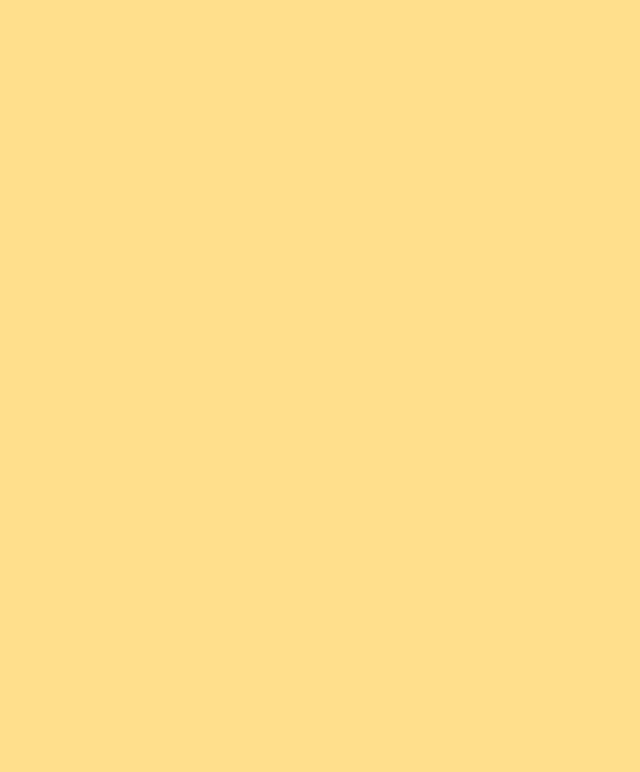
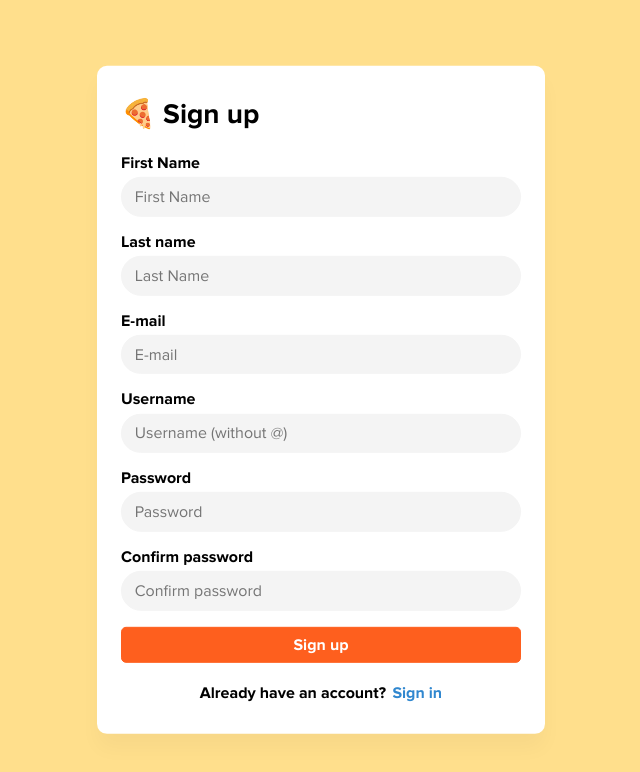
Before and after one commit to dx1ded/react-pizza, a React (Vite) app: page /auth in a window 1280 px wide. Before the commit this address had no page. Shown: the top 772 px of the page, without its empty margins (319-959 px from the left). Built offline with nearby package versions, Linux system fonts and the light colour scheme.

Commit message:
Auth page refactor is done

```diff
--- /dev/null
+++ b/src/@ui/Input.js
@@ -0,0 +1,16 @@
+import styled from "styled-components"
+
+const variants = {
+  primary: {
+    bg: "var(--light-gray)",
+    color: "var(--dark)",
+  },
+}
+
+export const Input = styled.input`
+  color: ${(props) => variants[props.$type].color};
+  background-color: ${(props) => variants[props.$type].bg};
+  border: 1px solid
+    ${(props) => variants[props.$type].borderColor || variants[props.$type].bg};
+  border-radius: 30px;
+`
--- a/src/@ui/_ui.js
+++ b/src/@ui/_ui.js
@@ -5,5 +5,6 @@ import { Icon } from "./Icon"
 import { Text } from "./Text"
 import { Heading } from "./Heading"
 import { PageWrapper } from "./PageWrapper"
+import { Input } from "./Input"
 
-export { Button, Container, Grid, Icon, Text, Heading, PageWrapper }
+export { Button, Container, Grid, Icon, Text, Heading, PageWrapper, Input }
--- a/src/App.jsx
+++ b/src/App.jsx
@@ -1,7 +1,7 @@
 import { BrowserRouter, Routes, Route } from "react-router-dom"
 import { Main } from "./pages/Main/Main"
 import { Cart } from "./pages/Cart/Cart"
-// import { Auth } from "./pages/Auth/Auth"
+import { Auth } from "./pages/Auth/Auth"
 // import { Account } from "./pages/Account/Account"
 
 export function App() {
@@ -10,7 +10,7 @@ export function App() {
       <Routes>
         <Route path="/" element={<Main />} />
         <Route path="/cart" element={<Cart />} />
-        {/* <Route path="/auth" element={<Auth />} /> */}
+        <Route path="/auth" element={<Auth />} />
         {/* <Route path="/account" element={<Account />} /> */}
       </Routes>
     </BrowserRouter>
--- a/src/pages/Auth/Auth.jsx
+++ b/src/pages/Auth/Auth.jsx
@@ -1,144 +1,7 @@
 import { useState } from "react"
-import { useFormik } from "formik"
-import { Title } from "@components/Title/Title.styled"
-import { Button } from "@components/Button/Button.styled"
-import { Text } from "@components/Text/Text.styled"
-import {
-  FormChange,
-  FormInput,
-  FormLabel,
-  StyledAuth,
-  StyledForm,
-} from "./Auth.styled"
-
-function LoginForm({ setHasAccount }) {
-  const { values, handleChange, handleBlur } = useFormik({
-    initialValues: {
-      login: "",
-      password: "",
-    },
-  })
-
-  return (
-    <StyledForm>
-      <Title as="h2" $type="lg">
-        🍕 Sign in
-      </Title>
-      <form autoComplete="off">
-        <FormLabel htmlFor="Login">Login</FormLabel>
-        <FormInput
-          type="text"
-          id="Login"
-          value={values.firstName}
-          placeholder="Enter your e-mail or username"
-          onChange={handleChange}
-          onBlur={handleBlur}
-        />
-        <FormLabel htmlFor="password">Password</FormLabel>
-        <FormInput
-          type="password"
-          id="password"
-          value={values.password}
-          placeholder="Enter your password"
-          onChange={handleChange}
-          onBlur={handleBlur}
-        />
-        <Button as="input" type="submit" $type="primary" value="Sign in" />
-      </form>
-      <FormChange>
-        <Text $size="md">Don&apos;t have an account?</Text>
-        <Text
-          as="button"
-          $size="md"
-          $color="var(--blue)"
-          onClick={() => setHasAccount(false)}
-        >
-          Sign in
-        </Text>
-      </FormChange>
-    </StyledForm>
-  )
-}
-
-function RegisterForm({ setHasAccount }) {
-  const { values, handleChange, handleBlur } = useFormik({
-    initialValues: {
-      firstName: "",
-      lastName: "",
-      email: "",
-      username: "",
-      password: "",
-      passwordConfirm: "",
-    },
-  })
-
-  return (
-    <StyledForm>
-      <Title as="h2" $type="lg">
-        🍕 Sign up
-      </Title>
-      <form autoComplete="off">
-        <FormLabel htmlFor="firstName">First Name</FormLabel>
-        <FormInput
-          type="text"
-          id="firstName"
-          value={values.firstName}
-          placeholder="Enter your first name"
-          onChange={handleChange}
-          onBlur={handleBlur}
-        />
-        <FormLabel htmlFor="lastName">Last name</FormLabel>
-        <FormInput
-          type="text"
-          id="lastName"
-          value={values.lastName}
-          placeholder="Enter your last name"
-          onChange={handleChange}
-          onBlur={handleBlur}
-        />
-        <FormLabel htmlFor="email">E-mail</FormLabel>
-        <FormInput
-          type="email"
-          id="email"
-          value={values.email}
-          placeholder="Enter your e-mail"
-          onChange={handleChange}
-          onBlur={handleBlur}
-        />
-        <FormLabel htmlFor="password">Password</FormLabel>
-        <FormInput
-          type="password"
-          id="password"
-          value={values.password}
-          placeholder="Enter your password"
-          onChange={handleChange}
-          onBlur={handleBlur}
-        />
-        <FormLabel htmlFor="passwordConfirm">Confirm password</FormLabel>
-        <FormInput
-          type="password"
-          id="passwordConfirm"
-          value={values.passwordConfirm}
-          placeholder="Re-enter your password"
-          onChange={handleChange}
-          onBlur={handleBlur}
-        />
-        <Button as="input" type="submit" $type="primary" value="Sign up" />
-      </form>
-      <FormChange>
-        <Text $size="md">Already have an account?</Text>
-        <Text
-          as="button"
-          $size="md"
-          $color="var(--blue)"
-          onClick={() => setHasAccount(true)}
-        >
-          Sign in
-        </Text>
-      </FormChange>
-    </StyledForm>
-  )
-}
+import { StyledAuth } from "./Auth.styled"
+import { LoginForm } from "./LoginForm"
+import { RegisterForm } from "./RegisterForm"
 
 export function Auth() {
   const [hasAccount, setHasAccount] = useState(false)
--- a/src/pages/Auth/Auth.styled.js
+++ b/src/pages/Auth/Auth.styled.js
@@ -1,8 +1,12 @@
 import styled from "styled-components"
+import { Button, Input, Text } from "@ui"
 
 export const StyledAuth = styled.div`
-  max-width: 28rem;
-  margin: 10rem auto;
+  position: absolute;
+  top: 50%;
+  left: 50%;
+  width: 28rem;
+  transform: translate(-50%, -50%);
 `
 
 export const StyledForm = styled.div`
@@ -11,20 +15,8 @@ export const StyledForm = styled.div`
   border-radius: 10px;
   box-shadow: var(--shade-1);
 
-  h2 {
-    margin-bottom: 1.5rem;
-  }
-
   form {
     margin-bottom: 1.3rem;
-
-    [type="submit"] {
-      display: block;
-      width: 100%;
-      padding: 0.5rem;
-      font-weight: 700;
-      border-radius: 5px;
-    }
   }
 `
 
@@ -34,28 +26,43 @@ export const FormLabel = styled.label`
   font-weight: 700;
 `
 
-export const FormInput = styled.input`
+export const FormInput = styled(Input).attrs({
+  $type: "primary",
+})`
   display: block;
   width: 100%;
-  padding: 0.5rem;
-  font-size: 0.9375rem;
-  border: 1px solid var(--gray);
-  border-radius: 5px;
+  padding: 0.6rem 0.8rem;
 
   &:not(:last-child) {
     margin-bottom: 1rem;
   }
 `
 
+export const FormSubmit = styled(Button).attrs({
+  as: "input",
+  $type: "primary",
+  type: "submit",
+})`
+  display: block;
+  width: 100%;
+  padding: 0.5rem;
+  font-weight: 700;
+  border-radius: 5px;
+`
+
 export const FormChange = styled.div`
   display: flex;
   align-items: center;
   justify-content: center;
+`
 
-  button {
-    margin-left: 0.4rem;
-    cursor: pointer;
-    background-color: transparent;
-    border: none;
-  }
+export const FormChangeButton = styled(Text).attrs({
+  as: "button",
+  $size: "md",
+  $color: "var(--blue)",
+})`
+  margin-left: 0.4rem;
+  cursor: pointer;
+  background-color: transparent;
+  border: none;
 `
--- /dev/null
+++ b/src/pages/Auth/LoginForm.jsx
@@ -0,0 +1,54 @@
+import { useFormik } from "formik"
+import { Heading, Text } from "@ui"
+import {
+  FormChange,
+  FormChangeButton,
+  FormInput,
+  FormLabel,
+  FormSubmit,
+  StyledForm,
+} from "./Auth.styled"
+
+export function LoginForm({ setHasAccount }) {
+  const { values, handleChange, handleBlur } = useFormik({
+    initialValues: {
+      login: "",
+      password: "",
+    },
+  })
+
+  return (
+    <StyledForm>
+      <Heading $size="1.75rem" $mb="1.5rem">
+        🍕 Sign in
+      </Heading>
+      <form autoComplete="off">
+        <FormLabel htmlFor="Login">Login</FormLabel>
+        <FormInput
+          type="text"
+          id="Login"
+          value={values.firstName}
+          placeholder="E-mail or username"
+          onChange={handleChange}
+          onBlur={handleBlur}
+        />
+        <FormLabel htmlFor="password">Password</FormLabel>
+        <FormInput
+          type="password"
+          id="password"
+          value={values.password}
+          placeholder="Password"
+          onChange={handleChange}
+          onBlur={handleBlur}
+        />
+        <FormSubmit value="Sign in" />
+      </form>
+      <FormChange>
+        <Text $size="md">Don&apos;t have an account?</Text>
+        <FormChangeButton onClick={() => setHasAccount(false)}>
+          Sign up
+        </FormChangeButton>
+      </FormChange>
+    </StyledForm>
+  )
+}
--- /dev/null
+++ b/src/pages/Auth/RegisterForm.jsx
@@ -0,0 +1,94 @@
+import { useFormik } from "formik"
+import { Heading, Text } from "@ui"
+import {
+  FormChange,
+  FormChangeButton,
+  FormInput,
+  FormLabel,
+  FormSubmit,
+  StyledForm,
+} from "./Auth.styled"
+
+export function RegisterForm({ setHasAccount }) {
+  const { values, handleChange, handleBlur } = useFormik({
+    initialValues: {
+      firstName: "",
+      lastName: "",
+      email: "",
+      username: "",
+      password: "",
+      passwordConfirm: "",
+    },
+  })
+
+  return (
+    <StyledForm>
+      <Heading $size="1.75rem" $mb="1.5rem">
+        🍕 Sign up
+      </Heading>
+      <form autoComplete="off">
+        <FormLabel htmlFor="firstName">First Name</FormLabel>
+        <FormInput
+          type="text"
+          id="firstName"
+          value={values.firstName}
+          placeholder="First Name"
+          onChange={handleChange}
+          onBlur={handleBlur}
+        />
+        <FormLabel htmlFor="lastName">Last name</FormLabel>
+        <FormInput
+          type="text"
+          id="lastName"
+          value={values.lastName}
+          placeholder="Last Name"
+          onChange={handleChange}
+          onBlur={handleBlur}
+        />
+        <FormLabel htmlFor="email">E-mail</FormLabel>
+        <FormInput
+          type="email"
+          id="email"
+          value={values.email}
+          placeholder="E-mail"
+          onChange={handleChange}
+          onBlur={handleBlur}
+        />
+        <FormLabel htmlFor="username">Username</FormLabel>
+        <FormInput
+          type="email"
+          id="username"
+          value={values.username}
+          placeholder="Username (without @)"
+          onChange={handleChange}
+          onBlur={handleBlur}
+        />
+        <FormLabel htmlFor="password">Password</FormLabel>
+        <FormInput
+          type="password"
+          id="password"
+          value={values.password}
+          placeholder="Password"
+          onChange={handleChange}
+          onBlur={handleBlur}
+        />
+        <FormLabel htmlFor="passwordConfirm">Confirm password</FormLabel>
+        <FormInput
+          type="password"
+          id="passwordConfirm"
+          value={values.passwordConfirm}
+          placeholder="Confirm password"
+          onChange={handleChange}
+          onBlur={handleBlur}
+        />
+        <FormSubmit value="Sign up" />
+      </form>
+      <FormChange>
+        <Text $size="md">Already have an account?</Text>
+        <FormChangeButton onClick={() => setHasAccount(true)}>
+          Sign in
+        </FormChangeButton>
+      </FormChange>
+    </StyledForm>
+  )
+}
--- a/src/pages/Cart/CartEmpty.jsx
+++ b/src/pages/Cart/CartEmpty.jsx
@@ -6,8 +6,10 @@ export function CartEmpty() {
   return (
     <StyledCartEmpty>
       <Container>
-        <Heading $size="lg">Cart is empty 😕</Heading>
-        <Text $size="1.125rem" $color="#777777" $weight="400">
+        <Heading $size="lg" $mb="1rem">
+          Cart is empty 😕
+        </Heading>
+        <Text $size="1.125rem" $color="var(--gray)" $weight="400">
           Most likely you have not ordered a pizza yet. <br />
           In order to purchase, go to the main page.
         </Text>
```
